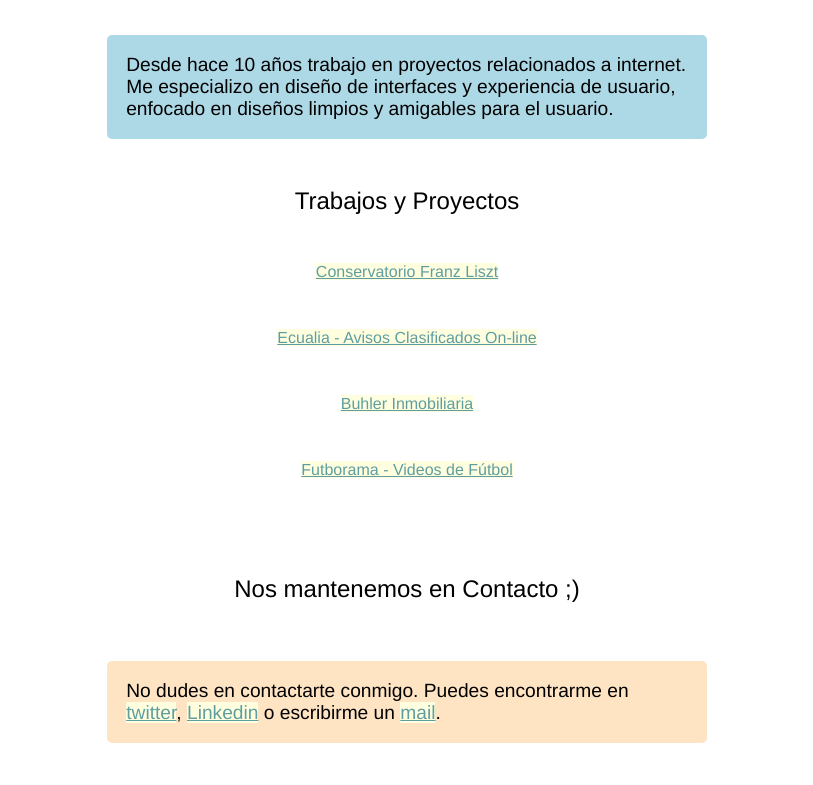
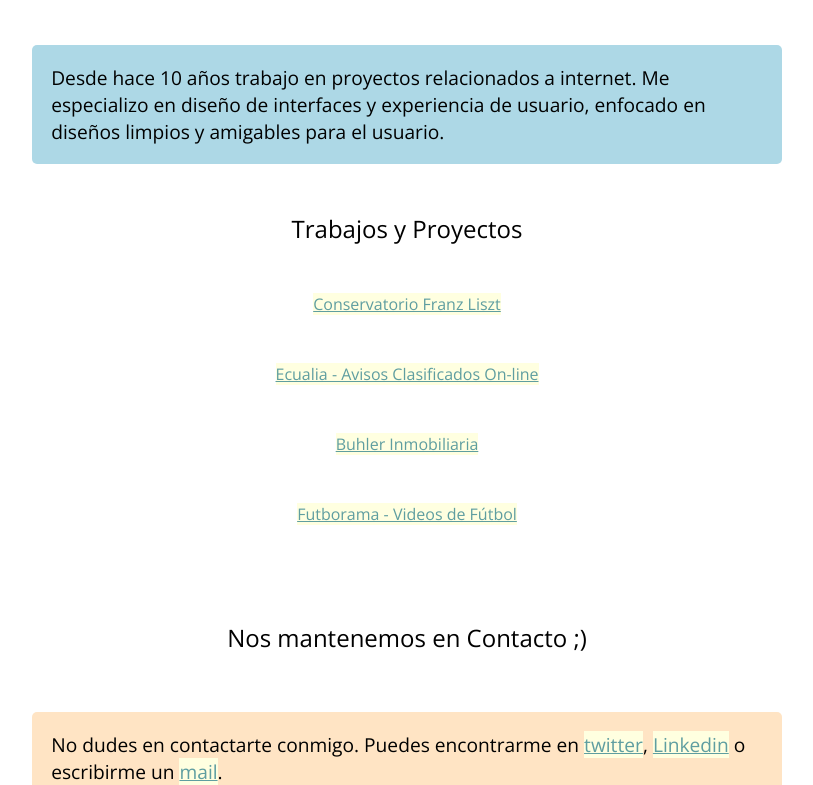
Before and after one commit to juanibrex/portfolio, a plain HTML site: page index.html in a window 1280 px wide. Shown: the part 233-1018 px from the top of the page, without its empty margins (233-1046 px from the left). Drawn offline with nearby package versions, Linux system fonts and the light colour scheme.

Commit message:
Nueva fuente y un hover a links del portfolio

```diff
--- a/css/style.scss
+++ b/css/style.scss
@@ -1,3 +1,6 @@
+//Font Family
+@import url(https://fonts.googleapis.com/css?family=Open+Sans:400,300);
+
 // BASE
 //Reset
 *{
@@ -5,6 +8,7 @@
 	padding: 0;
 	box-sizing: border-box;
 }
+
 ul{
 	list-style: none;
 }
@@ -31,7 +35,7 @@ h2{
 body{
 	background: #fff;
 	color: #000;
-	font-family: Helvetica, "Helvetica Neue", Arial, sans-serif;
+	font-family: 'Open Sans', Helvetica, "Helvetica Neue", Arial, sans-serif;
 	font-size: 1em;
 }
 
@@ -77,7 +81,7 @@ hgroup{
 	padding: 1em;
 
 	@media screen and (min-width: 600px){
-		max-width: 600px;
+		max-width: 750px;
 		margin-right: auto;
 		margin-left: auto;
 		font-size: 1.2em;
@@ -93,6 +97,50 @@ hgroup{
 }
 .work__items{
 	margin: 3em 0;
+
+	//BUG: los a se ven chicos
+	//Podria agrandar los a hasta la vista web a 1.1em
+	//despues seguirian con 1em (default)
+
+	a{
+
+		&:active{
+			transform: scale(.95);
+		}
+
+		@media all and (min-width: 800px){
+			position: relative;
+
+			&:after{
+				content: attr(href);
+				position: absolute;
+				right: 1;
+				top: 0;
+				// width: 100%;
+				// height: 100%;
+				background-color: rgba(#000,.4);
+				color: #fff;
+				font-size: .8em;
+				line-height: 1.5em;
+				padding-right: .5em;
+				padding-left: .5em;
+				border-radius: .2em;
+				box-shadow: 2px 2px 5px rgba(#222, .6);
+				text-shadow: 0 0 2px rgba(#000, .7);
+				display: inline-block;
+				margin-left: 1em;
+				transition: all 2.5s ease;
+				opacity: 0;
+			}
+
+			&:hover{
+
+				&:after{
+					opacity: 1;
+				}
+			}
+		}
+	}
 }
 
 .contacto{
@@ -104,7 +152,7 @@ hgroup{
 		margin-top: 3em;
 
 		@media screen and (min-width: 600px){
-			max-width: 600px;
+			max-width: 750px;
 			margin-right: auto;
 			margin-left: auto;
 			font-size: 1.2em;
```
Also changed, not shown: css/style.css, 1 other file.
